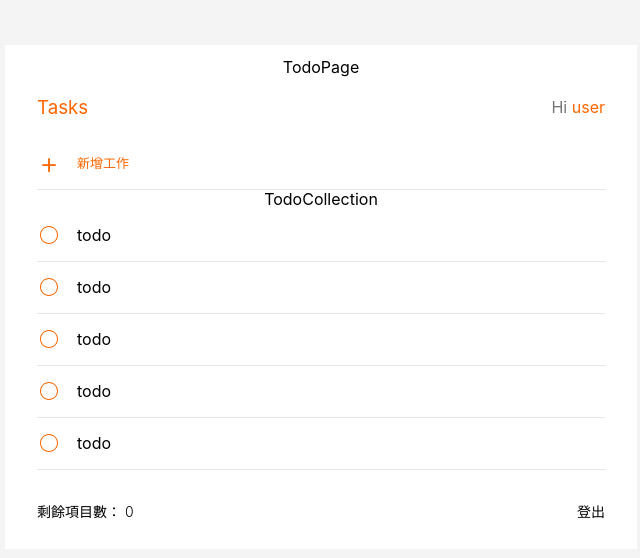
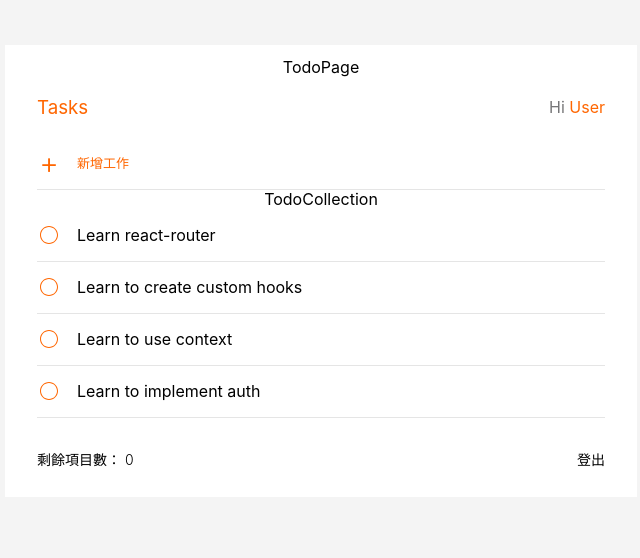
Before and after one commit to ALPHACamp/todolist-react-demo-new, a React (Vite) app: page /todos in a window 1280 px wide. Shown: the top 558 px of the page, without its empty margins (319-959 px from the left). Built offline with nearby package versions, Linux system fonts and the light colour scheme.

Commit message:
feat: add props to todos components
feat: updated eslint rules to declare no-unused-vars as warning instead of error

```diff
--- a/src/components/Header.jsx
+++ b/src/components/Header.jsx
@@ -1,4 +1,5 @@
 import styled from 'styled-components';
+import PropTypes from 'prop-types'
 
 const StyledHeader = styled.header`
   display: flex;
@@ -21,15 +22,19 @@
   }
 `;
 
-const Header = () => {
+const Header = ({ username }) => {
   return (
     <StyledHeader>
       <h3>Tasks</h3>
       <StyledGreetingText>
-        Hi <span>user</span>
+        Hi <span>{username}</span>
       </StyledGreetingText>
     </StyledHeader>
   );
 };
 
+Header.propTypes = {
+  username: PropTypes.string
+}
+
 export default Header;
--- a/src/components/TodoCollection.jsx
+++ b/src/components/TodoCollection.jsx
@@ -1,16 +1,29 @@
 import TodoItem from './TodoItem';
+import PropTypes from 'prop-types';
 
-const TodoCollection = () => {
+const TodoCollection = ({
+  todos,
+  onSave,
+  onDelete,
+  onToggleDone,
+  onChangeMode,
+}) => {
   return (
     <div>
       TodoCollection
-      <TodoItem />
-      <TodoItem />
-      <TodoItem />
-      <TodoItem />
-      <TodoItem />
+      {todos.map((todo) => {
+        return <TodoItem key={todo.id} todo={todo} />;
+      })}
     </div>
   );
 };
 
+TodoCollection.propTypes = {
+  todos: PropTypes.array,
+  onSave: PropTypes.func,
+  onDelete: PropTypes.func,
+  onToggleDone: PropTypes.func,
+  onChangeMode: PropTypes.func
+};
+
 export default TodoCollection;
--- a/src/components/TodoItem.jsx
+++ b/src/components/TodoItem.jsx
@@ -2,6 +2,7 @@
 import CheckActiveIcon from '../assets/images/check-active.svg';
 import CheckCircleIcon from '../assets/images/check-circle.svg';
 import CheckHoverIcon from '../assets/images/check-hover.svg';
+import PropTypes from 'prop-types';
 
 const StyledTaskItem = styled.div`
   min-height: 52px;
@@ -98,14 +99,14 @@
   }
 `;
 
-const TodoItem = () => {
+const TodoItem = ({ todo, onSave, onDelete, onToggleDone, onChangeMode }) => {
   return (
     <StyledTaskItem>
       <div className="task-item-checked">
         <span className="icon icon-checked" />
       </div>
       <div className="task-item-body">
-        <span className="task-item-body-text">todo</span>
+        <span className="task-item-body-text">{todo.title}</span>
         <input className="task-item-body-input" />
       </div>
       <div className="task-item-action ">
@@ -115,4 +116,12 @@
   );
 };
 
+TodoItem.propTypes = {
+  todo: PropTypes.object,
+  onSave: PropTypes.func,
+  onDelete: PropTypes.func,
+  onToggleDone: PropTypes.func,
+  onChangeMode: PropTypes.func
+};
+
 export default TodoItem;
--- a/src/pages/TodoPage.jsx
+++ b/src/pages/TodoPage.jsx
@@ -3,7 +3,6 @@
 import TodoCollection from '../components/TodoCollection';
 import TodoInput from '../components/TodoInput';
 
-// eslint-disable-next-line no-unused-vars
 const dummyTodos = [
   {
     title: 'Learn react-router',
@@ -31,9 +30,9 @@
   return (
     <div>
       TodoPage
-      <Header />
+      <Header username={'User'} />
       <TodoInput />
-      <TodoCollection />
+      <TodoCollection todos={dummyTodos} />
       <Footer />
     </div>
   );
```
Also changed, not shown: src/components/TodoInput.jsx (+9 -1 lines), .eslintrc.cjs.
